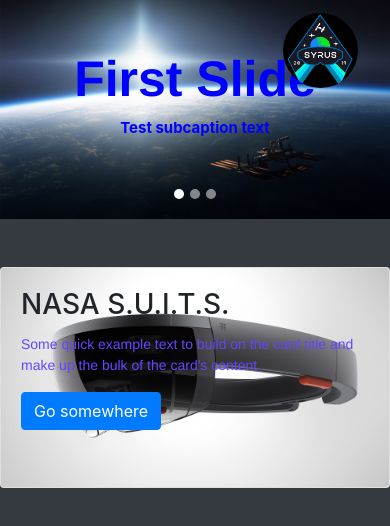
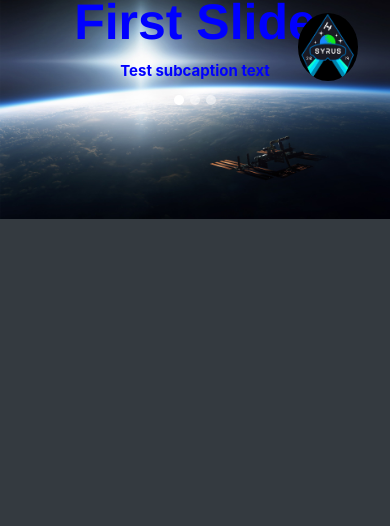
Before and after one commit to JMAK13/Bootstrap, a plain HTML site: page index.html in a window 390 px wide. Drawn offline with nearby package versions, Linux system fonts and the light colour scheme.

Commit message:
fix carousel

```diff
--- a/css/styles.css
+++ b/css/styles.css
@@ -10,7 +10,7 @@
 }
 
 .carousel-indicators{
-	bottom: 56%;
+	bottom:45%;
 }
 
 .carousel-indicators li{
@@ -25,7 +25,7 @@
 }
 
 .carousel-caption{
-	bottom: 20%;
+	bottom:46%;
 }
 
 .carousel-caption h1{
@@ -39,9 +39,3 @@
 	font-size: 15px;
 	font-weight: bold;
 }
-
-.card-text{
-	color: #64f;
-	font-size: 14px;
-	font-family: helvetica;
-}
--- a/index.html
+++ b/index.html
@@ -18,7 +18,7 @@
 	    <button class="navbar-toggler navbar-toggler-right collapsed" type="button" data-toggle="collapse" data-target="#navbarNavAltMarkup" aria-controls="navbarNavAltMarkup" aria-expanded="false" aria-label="Toggle navigation">
         </button>
 
-		<a href="index.html" class="navbar-brand"><img draggable="false" src="media/logo.png" width="75" height="75" alt="" class="rounded-circle img-responsive"></a>
+		<a href="index.html" class="navbar-brand"><img draggable="false" src="media/logo.png" width="60"alt="" class="rounded-circle img-fluid"></a>
 
 	    <div class="navbar-collapse collapse justify-content-center" id="navbarNavAltMarkup">
 	        <ul class="navbar-nav">
@@ -42,47 +42,38 @@
 	</nav>
 
 
-	<div id="myCarousel" class="carousel slide" style="">
+	<div id="myCarousel" class="carousel slide">
 
 		<ol class="carousel-indicators">
 		    <li data-target="#myCarousel" data-slide-to="0" class="active"></li>
 		    <li data-target="#myCarousel" data-slide-to="1"></li>
 		    <li data-target="#myCarousel" data-slide-to="2"></li>
-		  </ol>
-		<div class="carousel-inner">
+		</ol>
+
+		<div class="carousel-inner h-100 align-items-center">
 		    <div class="carousel-item active">
-		        <img draggable="false" class="d-block w-100 img-fluid" src="media/space_station2.jpg" alt="First slide">
+		        <img draggable="false" class="d-block img-fluid" src="media/space_station2.jpg" alt="First slide" style="height: 100%">
 		        <div class="carousel-caption">
 		        	<h1><strong>First Slide</strong></h3>
 		        	<p>Test subcaption text</p>
 		        </div>
 		    </div>
 		    <div class="carousel-item">
-		        <img draggable="false" class="d-block w-100 img-fluid" src="media/hololens2.jpg" alt="Second slide">
+		        <img draggable="false" class="d-block img-fluid" src="media/hololens2.jpg" alt="Second slide" style="height: 100%">
 		        <div class="carousel-caption">
 		        	<h1><strong>Second Slide</strong></h3>
 		        	<p>Test subcaption text</p>
 		        </div>
 		    </div>
 		    <div class="carousel-item">
-		        <img draggable="false" class="d-block w-100 img-fluid" src="media/space_station.png" alt="Third slide">
+		        <img draggable="false" class="d-block img-fluid" src="media/space_station.png" alt="Third slide" style="height: 100%">
 		        <div class="carousel-caption">
 		        	<h1><strong>Third Slide</strong></h3>
 		        	<p>Test subcaption text</p>
 		        </div>
 		    </div>
 		</div>
+	</div>
 
-		<br><br>
-
-		<div class="card w-100 mx-auto">
-		    <img class="card-img" src="media/hololens.jpg" alt="">
-		    <div class="card-img-overlay">
-			    <h3 class="card-title">NASA S.U.I.T.S.</h3>
-			    <p class="card-text">Some quick example text to build on the card title and make up the bulk of the card's content.</p>
-			    <a href="#" class="btn btn-primary">Go somewhere</a>
-		    </div>
-		</div>
-	</div>
 </body>
 </html>
```
Also changed, not shown: About.html (+5 -5 lines).
